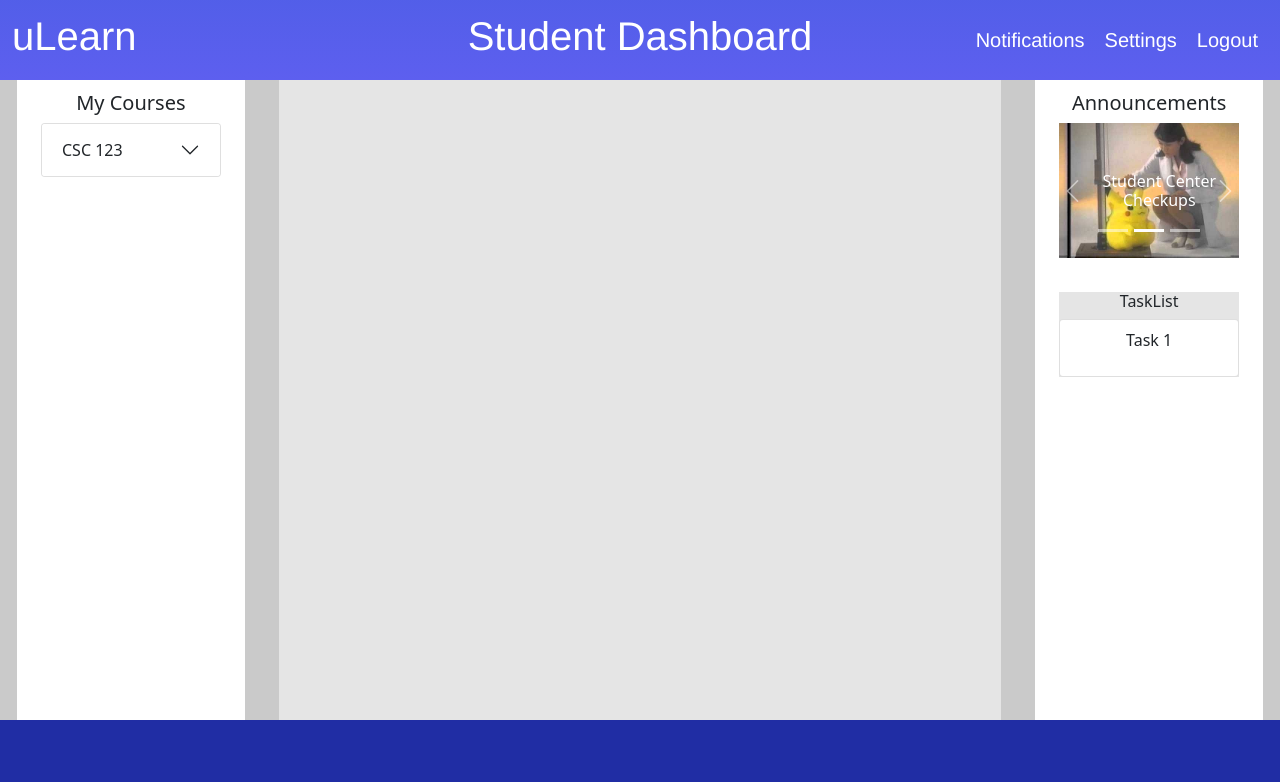
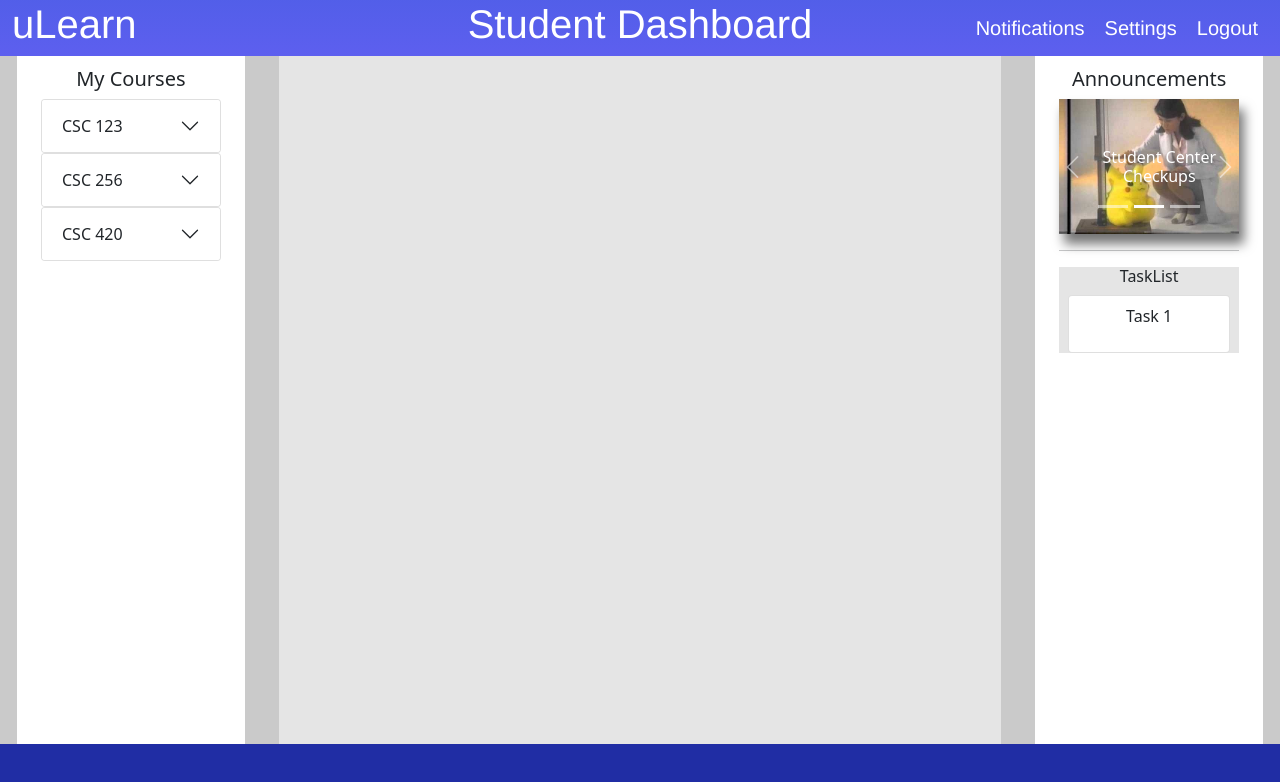
Before and after one commit to Team2-CSC642/ulearn, a React (Create React App) app: page / in a window 1280 px wide. Shown: the top 782 px of the page. Built offline with nearby package versions, Linux system fonts and the light colour scheme.

Commit message:
Some styling stuff for the template

```diff
--- a/src/Dash.css
+++ b/src/Dash.css
@@ -8,22 +8,21 @@
 .CenterCol{
     text-align: center;
     margin: 5px;
-    height: 80vh;
+    height: 86vh;
 }
 
 .CenterCol-7{
     text-align: center;
     margin: 5px;
-    height: 80vh;
+    height: 86vh;
 }
 
 .CenterContentContainer {
-    height: 80vh;
-
+    height: 86vh;
 }
 
 .TopNavContainer {
-    height: 10vh;
+    height: 7vh;
     background: linear-gradient(180deg, rgba(57, 93, 218, 0.3) 0%, rgba(255, 255, 255, 0) 100%), #5D5FEF;
 }
 
@@ -67,7 +66,7 @@
 }
 
 .FooterContainer {
-    height: 10vh;
+    height: 7vh;
     background: #202DA4;
 }
 
@@ -81,14 +80,18 @@
     padding-top: 5%;
 }
 
-.TaskListContainer{
-    margin: 15%;
+.Carousel{
+    filter: drop-shadow(5px 10px 6px rgba(0,0,0,0.55));
 }
 
 .TaskListBackground{
     background-color: #E5E5E5;
 }
 
+.TaskListGroup{
+    margin:5%;
+}
+
 .CourseContainer{
     padding-top: 5%;
 }
--- a/src/DashboardTemplate.js
+++ b/src/DashboardTemplate.js
@@ -54,6 +54,30 @@ const DashboardTemplate = () => {
                                                 </Accordion.Body>
                                             </Accordion.Item>
                                         </Accordion>
+                                        <Accordion>
+                                            <Accordion.Item eventKey='0'>
+                                                <Accordion.Header>CSC 256</Accordion.Header>
+                                                <Accordion.Body>
+                                                    <ul>
+                                                        <li>Homework 1</li>
+                                                        <li>Quiz 1</li>
+                                                        <li>Discussion Post</li>
+                                                    </ul>
+                                                </Accordion.Body>
+                                            </Accordion.Item>
+                                        </Accordion>
+                                        <Accordion>
+                                            <Accordion.Item eventKey='0'>
+                                                <Accordion.Header>CSC 420</Accordion.Header>
+                                                <Accordion.Body>
+                                                    <ul>
+                                                        <li>Homework 1</li>
+                                                        <li>Quiz 1</li>
+                                                        <li>Discussion Post</li>
+                                                    </ul>
+                                                </Accordion.Body>
+                                            </Accordion.Item>
+                                        </Accordion>
                                     </Col>
                                 </Row>
                             </Container>
@@ -62,7 +86,9 @@ const DashboardTemplate = () => {
 
                     {/* Center column content */}
                     <Col className='CenterCol-7' xs={7}>
-                        <div className='CenterContent'></div>
+                        <div className='CenterContent'>
+
+                        </div>
                     </Col>
 
                     {/* Right nav bar stuff */}
@@ -72,7 +98,7 @@ const DashboardTemplate = () => {
                                 <Row>
                                     <Col>
                                         <h5>Announcements</h5>
-                                        <Carousel>
+                                        <Carousel className='Carousel'>
                                             <Carousel.Item>
                                                 <img className='d-block w-100' src={starslide} />
                                                 <Carousel.Caption>
@@ -92,15 +118,16 @@ const DashboardTemplate = () => {
                                                 </Carousel.Caption>
                                             </Carousel.Item>
                                         </Carousel>
+                                        <hr></hr>
                                     </Col>
                                 </Row>
                             </Container>
-                            <Container className='TaskListContainer'>
+                            <Container className='TaskListContainer' fluid>
                                 <Row>
                                     <Col>
                                         <div className='TaskListBackground'>
                                             <h6>TaskList</h6>
-                                            <ListGroup>
+                                            <ListGroup className='TaskListGroup'>
                                                 <ListGroup.Item>
                                                     <p>Task 1</p>
                                                 </ListGroup.Item>
```
